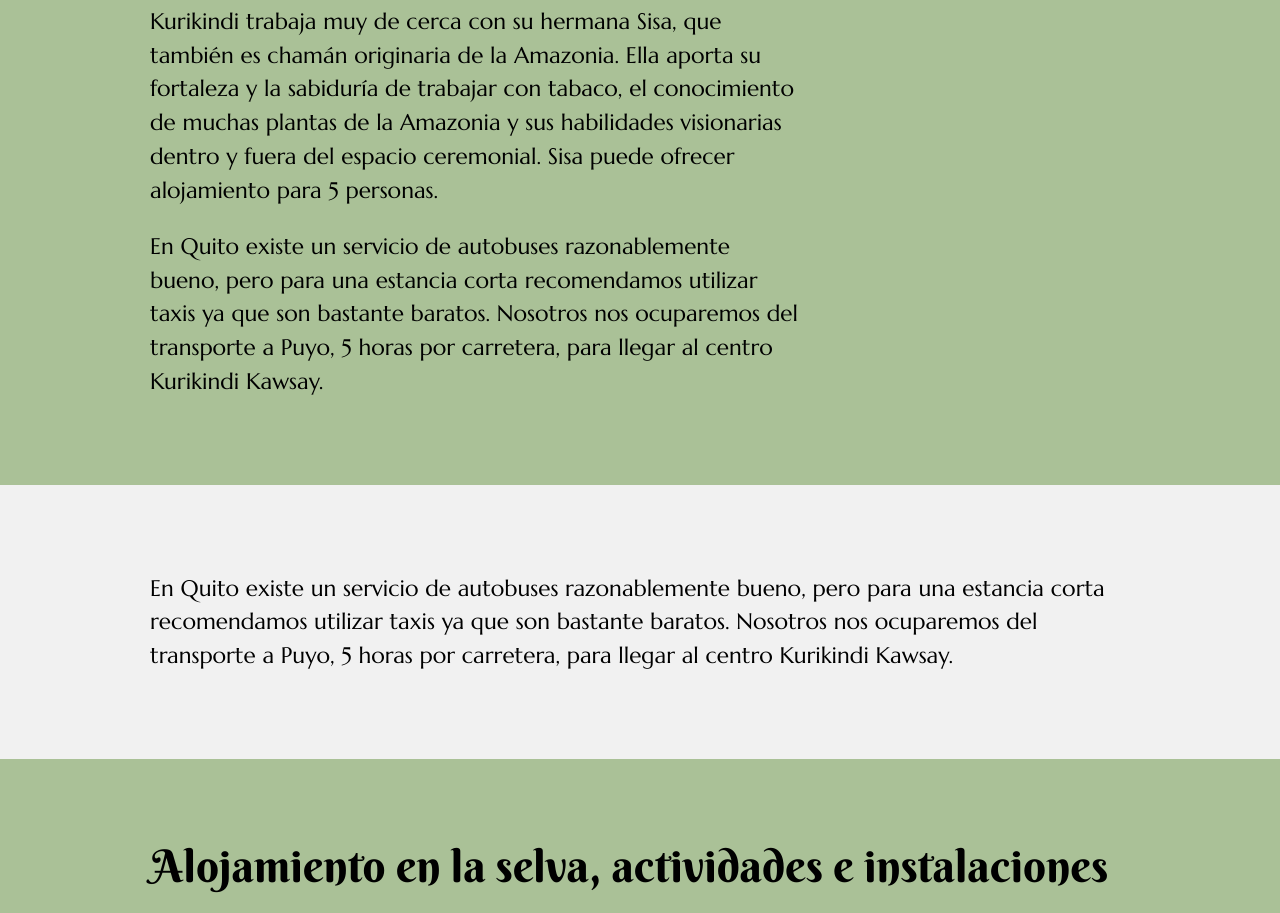
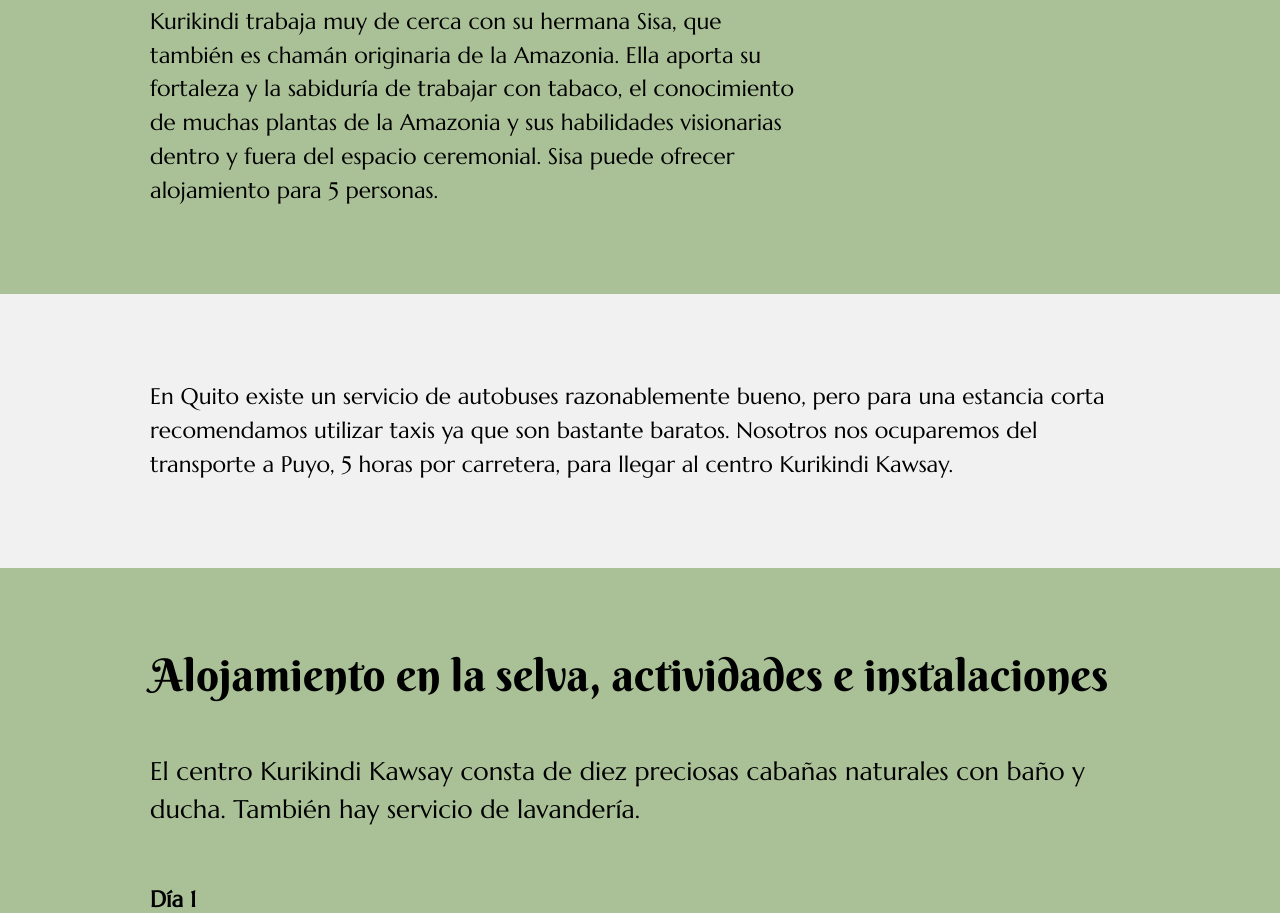
Before and after one commit to e/sha, a Django app: template sha/contact_page/templates/contact_page/kkc.html in a window 1280 px wide. Shown: the part 4506-5419 px from the top of the page. Run offline with Django 3.2, Linux system fonts and the light colour scheme; the template is opened without the code that fills it, so the values that code supplies are empty.

Commit message:
Remove duplicated paragraph

```diff
--- a/sha/contact_page/templates/contact_page/kkc.html
+++ b/sha/contact_page/templates/contact_page/kkc.html
@@ -51,7 +51,6 @@
       <p class="sha-text"><b>HOTEL QUITO</b><br/> es un hotel grande, con piscina climatizada, jacuzzi, sauna, gimnasio y un restaurante en el tejado. Es muy amigable para su gran tamaño, el personal es muy amable y no les importa que lleguen personas de la Amazonia con las botas sucias!</p>
       <p class="sha-text"><b>AIRBNB</b><br/> si utilizas como referencia para buscar las calles de Quito "Gonzales Suarez" o "Pasaje Stubel" estarás cerca del hotel Quito y del hotel Cayman en una buena zona, y tranquila.</p>
       <p class="sha-text"><b>LA CASA DE SISA</b><br/> Kurikindi trabaja muy de cerca con su hermana Sisa, que también es chamán originaria de la Amazonia. Ella aporta su fortaleza y la sabiduría de trabajar con tabaco, el conocimiento de muchas plantas de la Amazonia y sus habilidades visionarias dentro y fuera del espacio ceremonial. Sisa puede ofrecer alojamiento para 5 personas.</p>
-      <p class="sha-text">En Quito existe un servicio de autobuses razonablemente bueno, pero para una estancia corta recomendamos utilizar taxis ya que son bastante baratos. Nosotros nos ocuparemos del transporte a Puyo, 5 horas por carretera, para llegar al centro Kurikindi Kawsay.</p>
     </div>
 
     <div class="w3-third w3-center">
```
